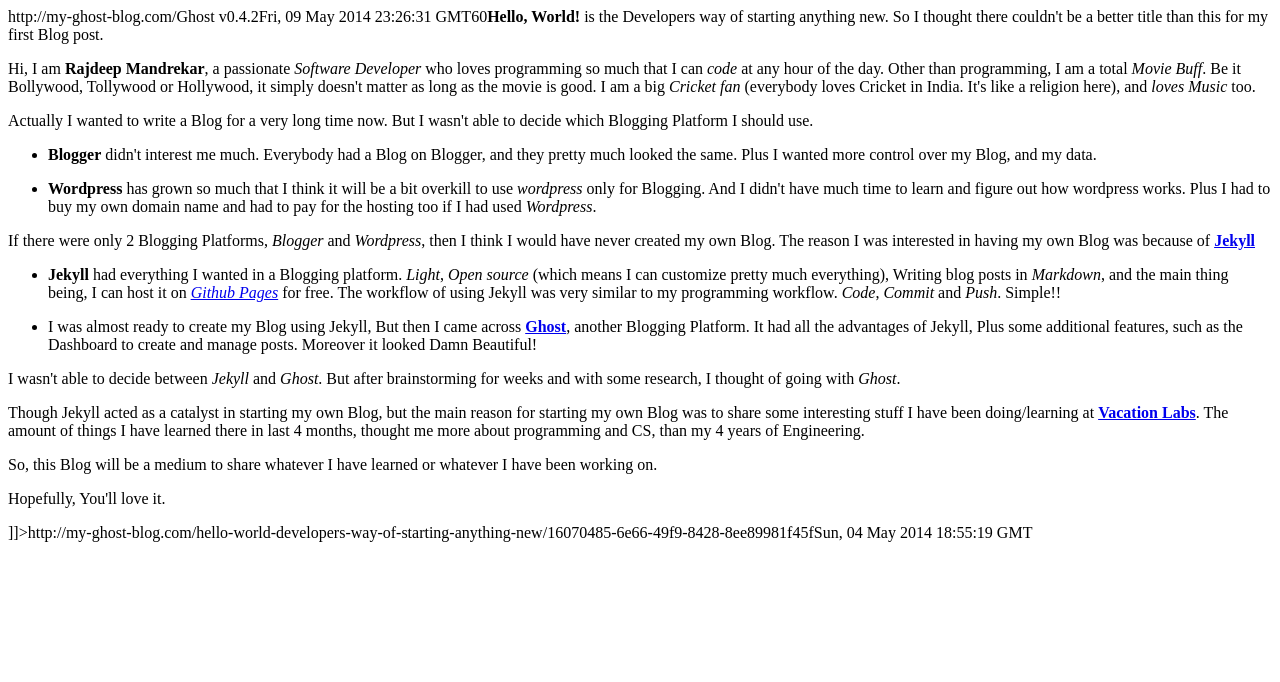
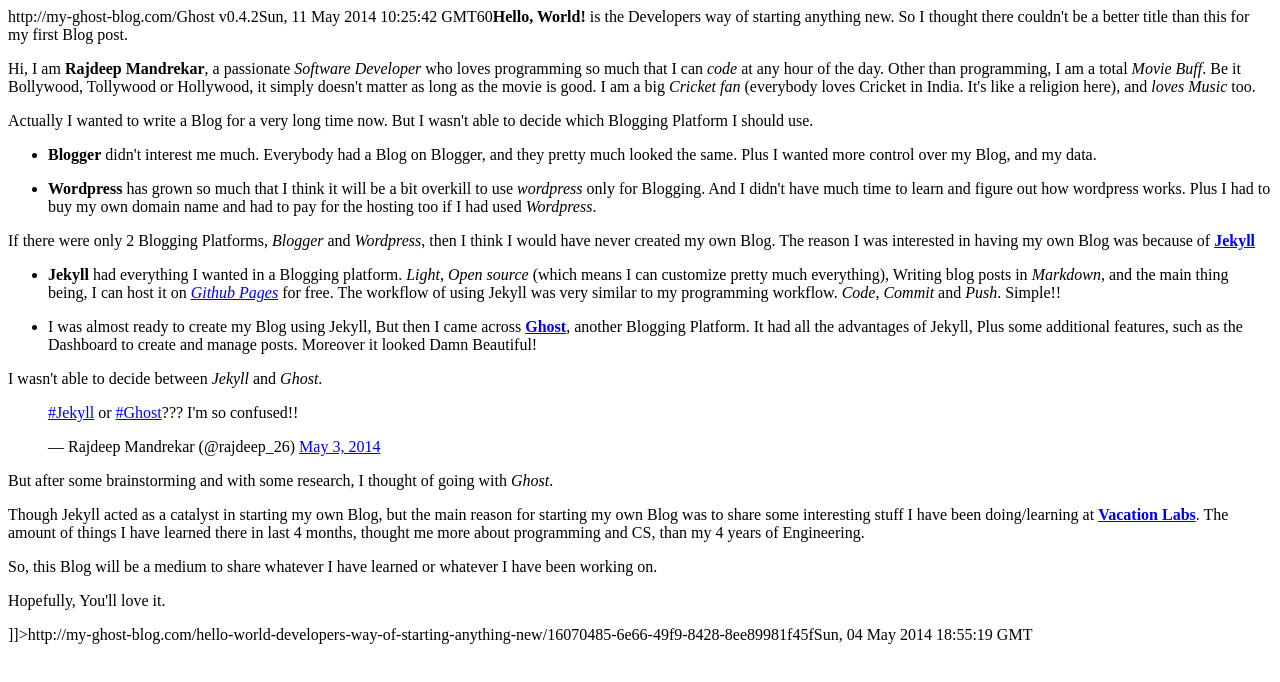
Before and after one commit to rajdeep26/rajdeep26.github.io, a plain HTML site: page rss/index.html in a window 1280 px wide. Drawn offline with Linux system fonts and the light colour scheme.

Commit message:
Updated Hello World!!

```diff
--- a/rss/index.html
+++ b/rss/index.html
@@ -1,5 +1,5 @@
 <?xml version="1.0" encoding="UTF-8"?>
-<rss xmlns:dc="http://purl.org/dc/elements/1.1/" xmlns:content="http://purl.org/rss/1.0/modules/content/" xmlns:atom="http://www.w3.org/2005/Atom" version="2.0"><channel><title><![CDATA[RAJDEEP MANDREKAR]]></title><description><![CDATA[Ruby on Rails Developer]]></description><link>http://my-ghost-blog.com/</link><generator>Ghost v0.4.2</generator><lastBuildDate>Fri, 09 May 2014 23:26:31 GMT</lastBuildDate><atom:link href="http://my-ghost-blog.com/rss/" rel="self" type="application/rss+xml"/><ttl>60</ttl><item><title><![CDATA[Hello World!]]></title><description><![CDATA[<p><strong>Hello, World!</strong> is the Developers way of starting anything new. So I thought there couldn't be a better title than this for my first Blog post.</p>
+<rss xmlns:dc="http://purl.org/dc/elements/1.1/" xmlns:content="http://purl.org/rss/1.0/modules/content/" xmlns:atom="http://www.w3.org/2005/Atom" version="2.0"><channel><title><![CDATA[RAJDEEP MANDREKAR]]></title><description><![CDATA[Ruby on Rails Developer]]></description><link>http://my-ghost-blog.com/</link><generator>Ghost v0.4.2</generator><lastBuildDate>Sun, 11 May 2014 10:25:42 GMT</lastBuildDate><atom:link href="http://my-ghost-blog.com/rss/" rel="self" type="application/rss+xml"/><ttl>60</ttl><item><title><![CDATA[Hello World!]]></title><description><![CDATA[<p><strong>Hello, World!</strong> is the Developers way of starting anything new. So I thought there couldn't be a better title than this for my first Blog post.</p>
 
 <p>Hi, I am <strong>Rajdeep Mandrekar</strong>, a passionate <em>Software Developer</em> who loves programming so much that I can <em>code</em> at any hour of the day. Other than programming, I am a total <em>Movie Buff</em>. Be it Bollywood, Tollywood or Hollywood, it simply doesn't matter as long as the movie is good. I am a big <em>Cricket fan</em> (everybody loves Cricket in India. It's like a religion here), and <em>loves Music</em> too.</p>
 
@@ -17,7 +17,13 @@
 <li><p>I was almost ready to create my Blog using Jekyll, But then I came across <a href='https://ghost.org/' ><strong>Ghost</strong></a>, another Blogging Platform. It had all the advantages of Jekyll, Plus some additional features, such as the Dashboard to create and manage posts. Moreover it looked Damn Beautiful!</p></li>
 </ul>
 
-<p>I wasn't able to decide between <em>Jekyll</em> and <em>Ghost</em>. But after brainstorming for weeks and with some research, I thought of going with <em>Ghost</em>.</p>
+<p>I wasn't able to decide between <em>Jekyll</em> and <em>Ghost</em>.</p>
+
+<blockquote class="twitter-tweet" lang="en"><p><a href='https://twitter.com/search?q=%23Jekyll&amp;src=' http://my-ghost-blog.com/hash' >#Jekyll</a> or <a href='https://twitter.com/search?q=%23Ghost&amp;src=' http://my-ghost-blog.com/hash' >#Ghost</a>??? &#10;I&#39;m so confused!!</p>&mdash; Rajdeep Mandrekar (@rajdeep_26) <a href='https://twitter.com/rajdeep_26/statuses/462689034070802433' >May 3, 2014</a></blockquote>
+
+<script async src='http://platform.twitter.com/widgets.js'  charset="utf-8"></script>
+
+<p>But after some brainstorming and with some research, I thought of going with <em>Ghost</em>.</p>
 
 <p>Though Jekyll acted as a catalyst in starting my own Blog, but the main reason for starting my own Blog was to share some interesting stuff I have been doing/learning at <a href='http://vacationlabs.com/' ><strong>Vacation Labs</strong></a>. The amount of things I have learned there in last 4 months, thought me more about programming and CS, than my 4 years of Engineering.</p>
 
```
Also changed, not shown: hello-world-developers-way-of-starting-anything-new/index.html (+8 -2 lines), index.html (+1 -1 lines), tag/getting-started/index.html (+1 -1 lines).
